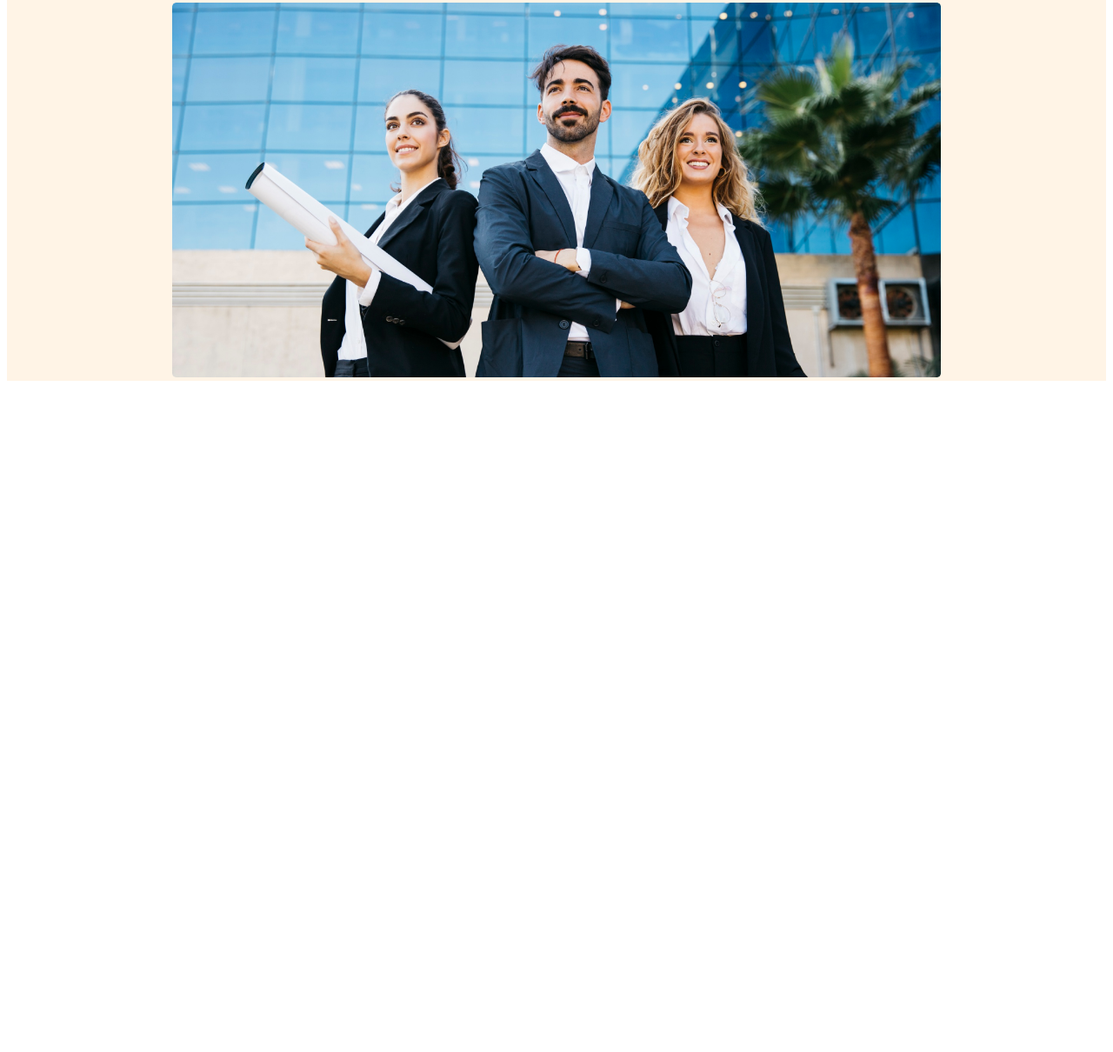
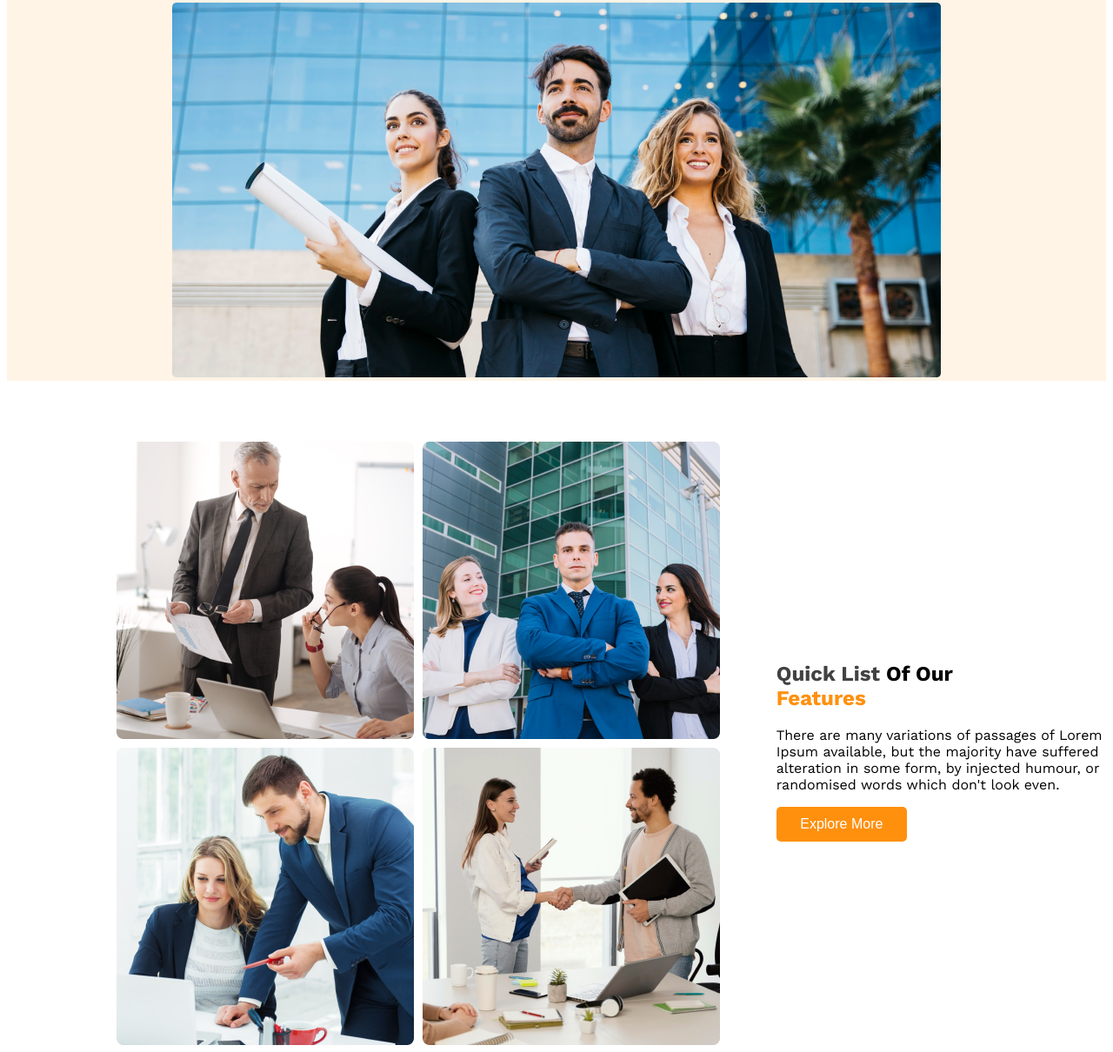
Before and after one commit to Shahin270/g3-architect-project, a plain HTML site: page index.html in a window 1280 px wide. Shown: the part 338-1548 px from the top of the page at 87% size. Before the commit the page ends 800 px from the top, so only its background shows below. Drawn offline with nearby package versions, Linux system fonts and the light colour scheme.

Commit message:
added second

```diff
--- a/index.html
+++ b/index.html
@@ -47,6 +47,27 @@
 
     </header>
     <main>
+        <section class=" teams display-flex">
+            <div class="team-image">
+                <img src="images/team1.png" alt="">
+                <img src="images/team2.png" alt="">
+                <img src="images/team3.png" alt="">
+                <img src="images/team4.png" alt="">
+            </div>
+
+            <div class="our-fatures">
+                <h2 class="feature-title">
+                    <span class="first-span dark-2">Quick List</span><span> Of Our</span><br>
+                    <span class="second-span">Features</span>
+                </h2>
+                <p class="feature-description">
+                    There are many variations of passages of Lorem Ipsum available, but the majority have suffered alteration in some form, by injected humour, or randomised words which don't look even.
+                </p>
+                <button class="btn-primary">
+                    Explore More
+                </button>
+            </div>
+        </section>
 
     </main>
     <footer>
--- a/styles/index.css
+++ b/styles/index.css
@@ -56,6 +56,9 @@
     margin-top: 20px;
 
 }
+main > section{
+    margin-top: 70px;
+}
 
 
 
@@ -80,12 +83,34 @@
     font-size: 1rem;
 
 }
+
+
+
 .banner-description{
     padding-left: 15%;
     padding-right: 15%;
 
 }
+.team-image{
+    display: grid;
+    grid-template-columns: repeat(2 , 1fr);
+   width: 50%;
+  padding-left: 10%;
 
+
+   gap: 10px;
+
+
+}
+.teams{
+    align-items: center;
+}
+.our-fatures{
+    padding-left: 10%;
+}
+.second-span{
+    color: #ff900e;
+}
 
 
 @media screen and (max-width:576px) {
@@ -96,5 +121,24 @@
         flex-direction: column;
         justify-content: center;
     }
+    .teams{
+        flex-direction: column;
+        padding: 0;
+    }
+    .team-image{
+        grid-template-columns: repeat(1 , 1fr);
+      gap: 10px;
+        width: 100%;
+        margin-left: 0;
+
+
+
+
+    }
+    .our-fatures{
+        width: 80%;
+        text-align: center;
+        padding: 10%;
+    }
 
 }
```
